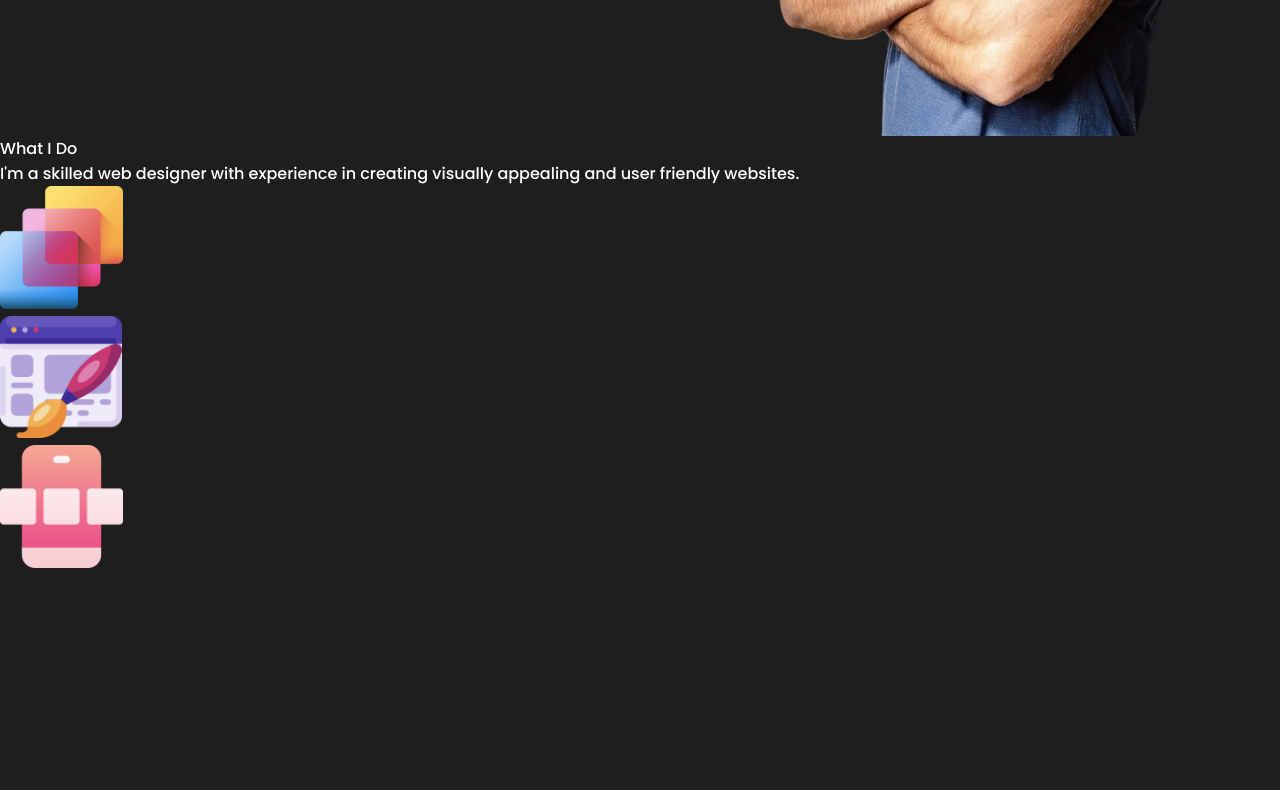
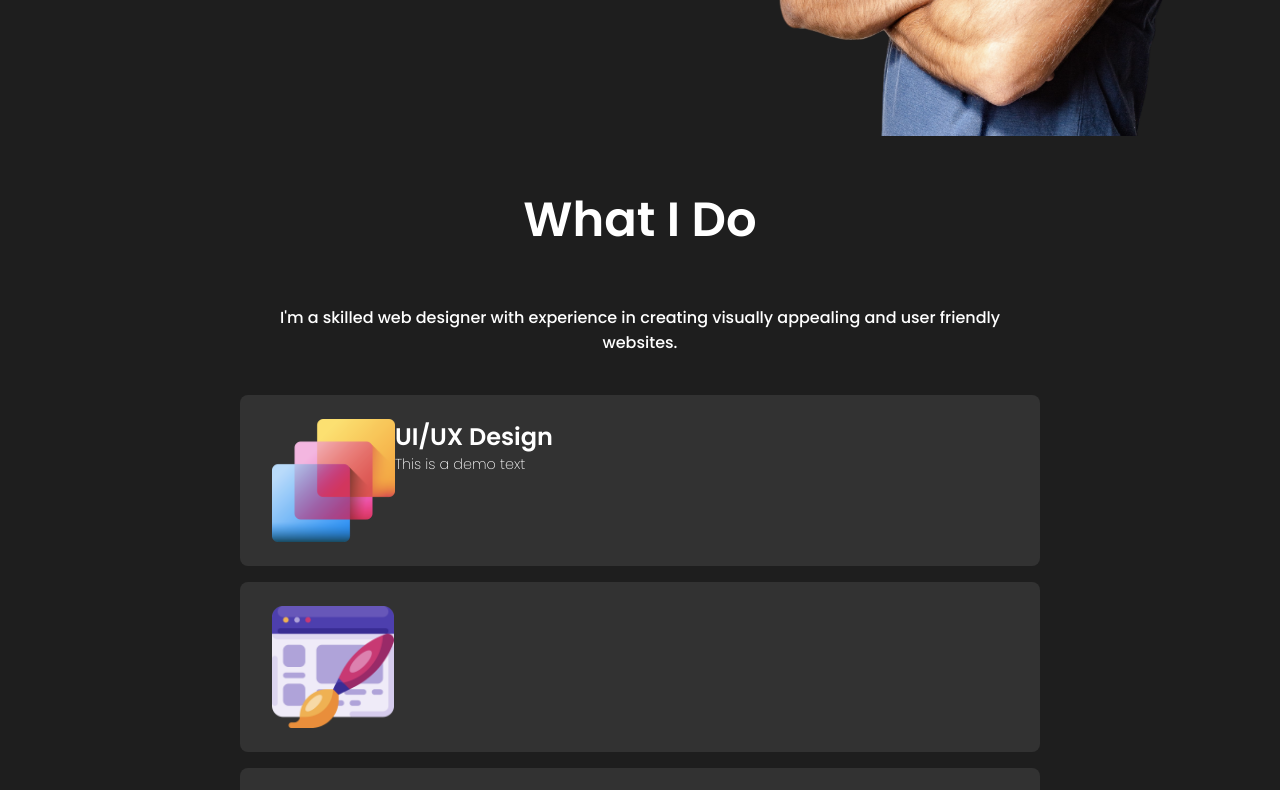
Before and after one commit to mhmmd44/myportfolio, a React (Create React App) app: page / in a window 1280 px wide. Shown: the part 680-1470 px from the top of the page. Before the commit the page ends 1255 px from the top, so only its background shows below. Built offline with nearby package versions, Linux system fonts and the light colour scheme.

Commit message:
Completed the skill part

```diff
--- a/src/components/Navbar/navbar.css
+++ b/src/components/Navbar/navbar.css
@@ -1,4 +1,5 @@
 .navbar {
+    background: rgb(30, 30, 30);
   width: 100vw;
   max-width: 80rem;
   height: 5rem;
--- a/src/components/skills/skills.css
+++ b/src/components/skills/skills.css
@@ -0,0 +1,64 @@
+#skills{
+    overflow: hidden;
+    width: 100vw;
+    max-width: 65rem;
+    display: flex;
+    flex-direction: column;
+    justify-content: center;
+    align-items: center;
+    text-align: center;
+    margin: 0 auto;
+
+}
+.skillTitle{
+    font-size: 3rem;
+    font-weight: 600;
+    padding-top: 3rem;
+    margin-bottom: 1.5rem;
+}
+.skillDesc{
+    font-weight: 400;
+    font-size: 1rem;
+    max-width: 51rem;
+    padding: 0 2rem;
+}
+.skillBars{
+    margin: 1.5rem;
+    width: 100vw;
+    max-width: 80%;
+    text-align: left;
+}
+.skillBar{
+    display: flex;
+    margin: 1rem;
+    padding: 1.5rem 2rem;
+    border-radius: 0.5rem;
+    background: rgb(50, 50, 50);
+}
+.skillBarImg{
+    object-fit: cover;
+    height: 3rem;
+    width: 3rem;
+    margin-right: 2rem;
+}
+.skillBarText>p{
+    font-size: 0.9rem;
+    font-weight: 200;
+}
+@media screen and(max-width:720px) {
+    .skillBarText>p{
+    font-size: 2vw;
+    }
+}
+@media screen and(max-width:480px) {
+    .skillBarText>p{
+    font-size: 3vw;
+    }
+    .skillBarImg{
+        height: 2.25rem;
+        width: 2.25rem;
+    }
+    .skillBarText>h2{
+        font-size: 5vw;
+    }
+}
--- a/src/components/skills/skills.js
+++ b/src/components/skills/skills.js
@@ -16,8 +16,8 @@ const skills = () => {
         <div className="skillBar">
           <img src={UIDesign} alt="UIDesign" className="skillBarImmg" />
           <div className="skillBarText">
-            <h2></h2>
-            <p></p>
+            <h2>UI/UX Design</h2>
+            <p>This is a demo text</p>
           </div>
         </div>
         <div className="skillBar">
```
